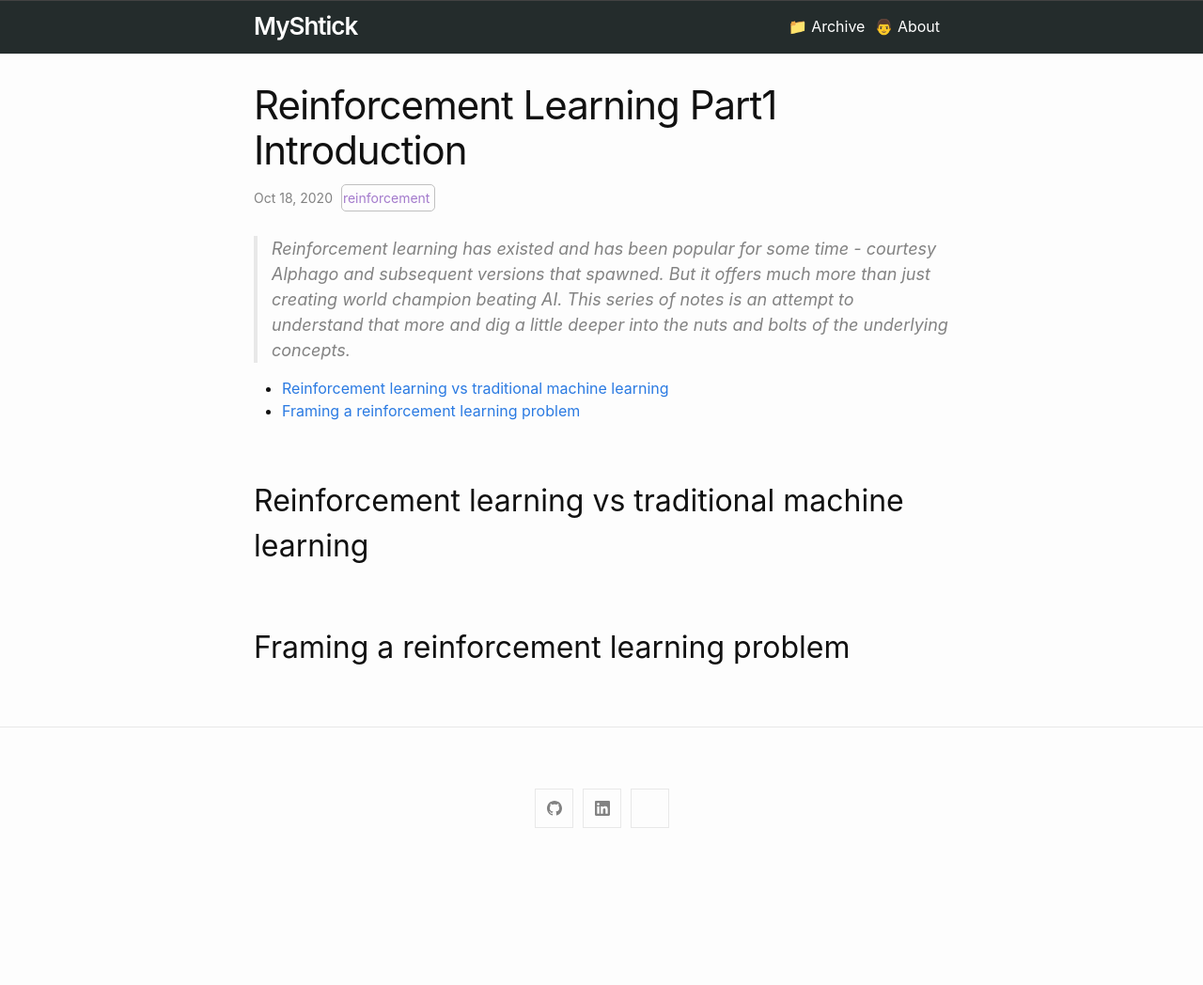
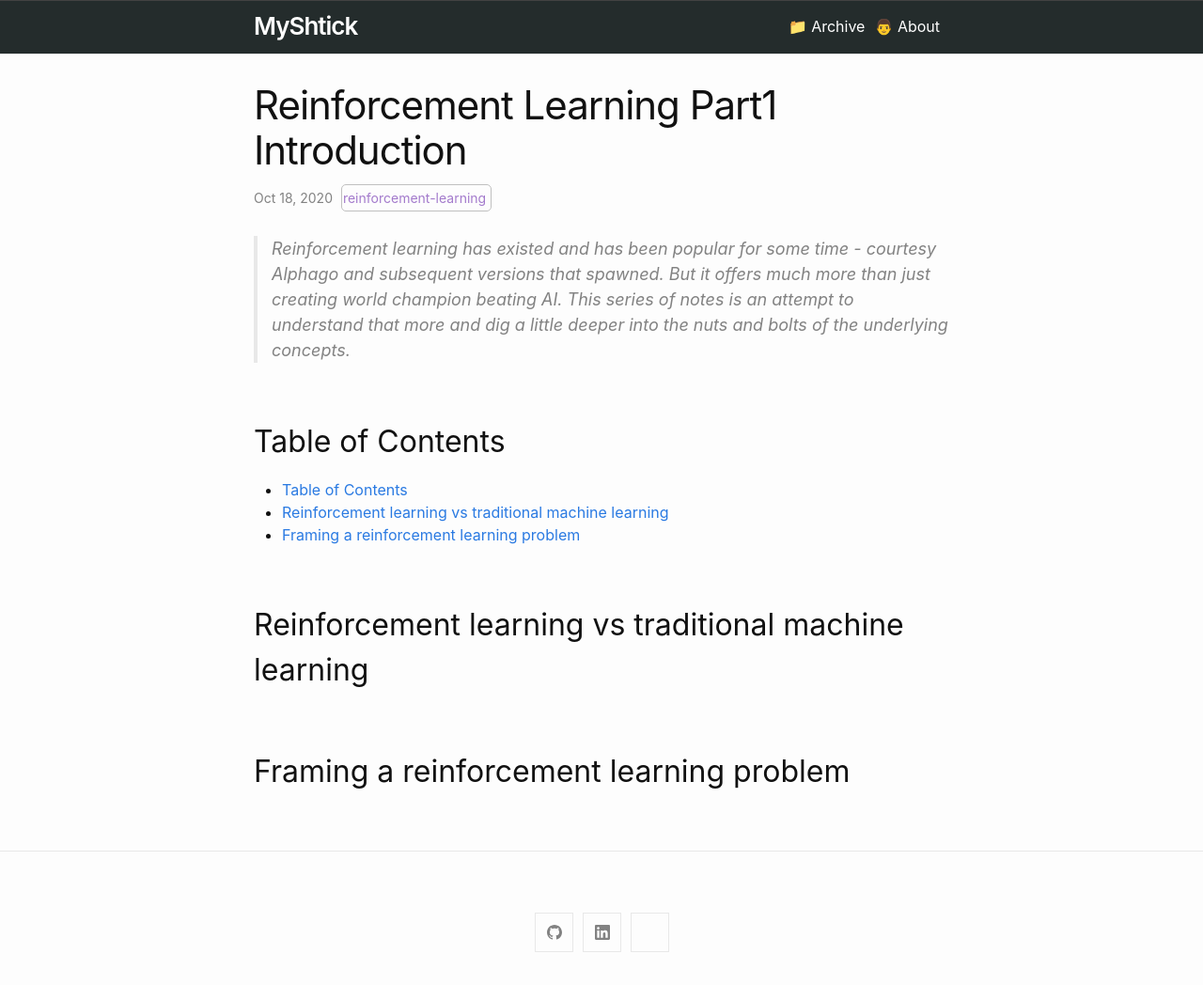
Before and after one commit to nitinrawatiitd/nitinrawatiitd.github.io, a Jekyll site: the page built from docs/_posts/2020-10-18-Reinforcement-Learning-Part1-Introduction.md, in a window 1280 px wide. Shown: the whole page at 94% size. Built offline with Jekyll 4.4.1, drawn with Linux system fonts in a browser that asks for light colours; before the commit the page ends 916 px from its top, so only the background shows below that.

Commit message:
correct the tag and add Table of Content header

```diff
--- a/docs/_posts/2020-10-18-Reinforcement-Learning-Part1-Introduction.md
+++ b/docs/_posts/2020-10-18-Reinforcement-Learning-Part1-Introduction.md
@@ -1,11 +1,12 @@
 ---
 layout: post
-tags: reinforcement
+tags: reinforcement-learning
 ---
 > Reinforcement learning has existed and has been popular for some time - courtesy Alphago and subsequent versions that spawned. But it offers much more than just creating world champion beating AI. This series of notes is an attempt to understand that more and dig a little deeper into the nuts and bolts of the underlying concepts.
 
 <!--more-->
 
+## Table of Contents
 {: class="table-of-content"}
 * TOC
 {:toc}
```
